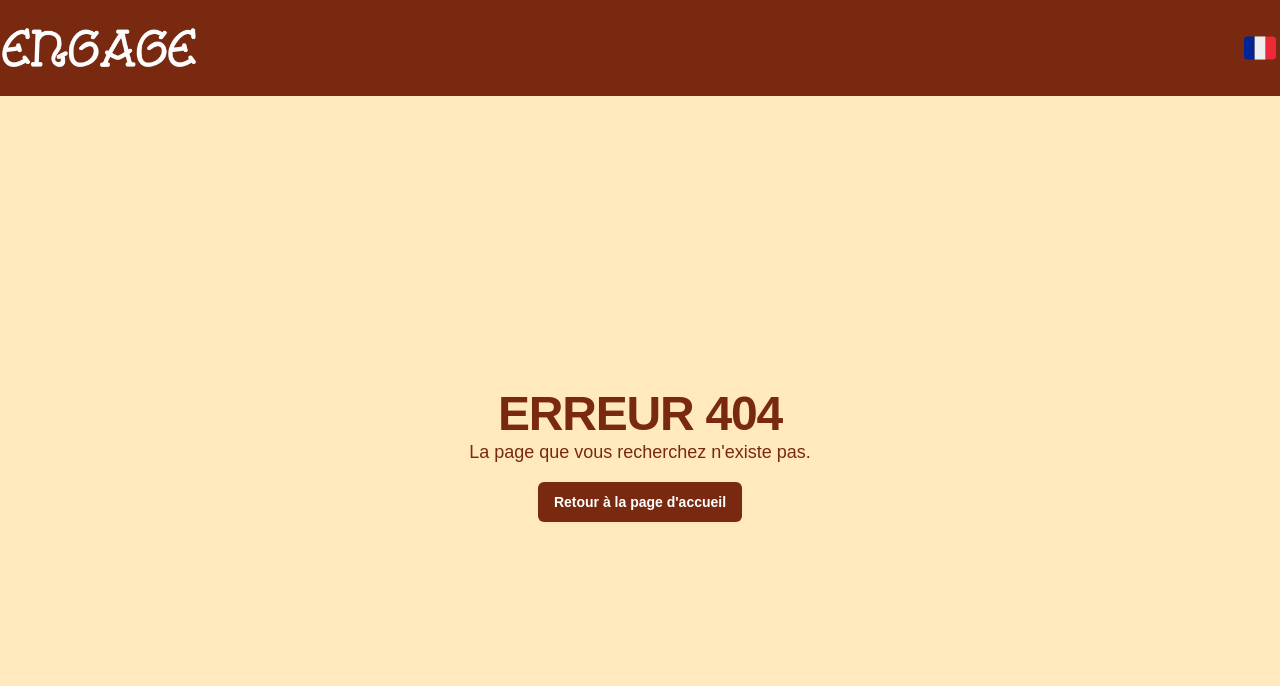
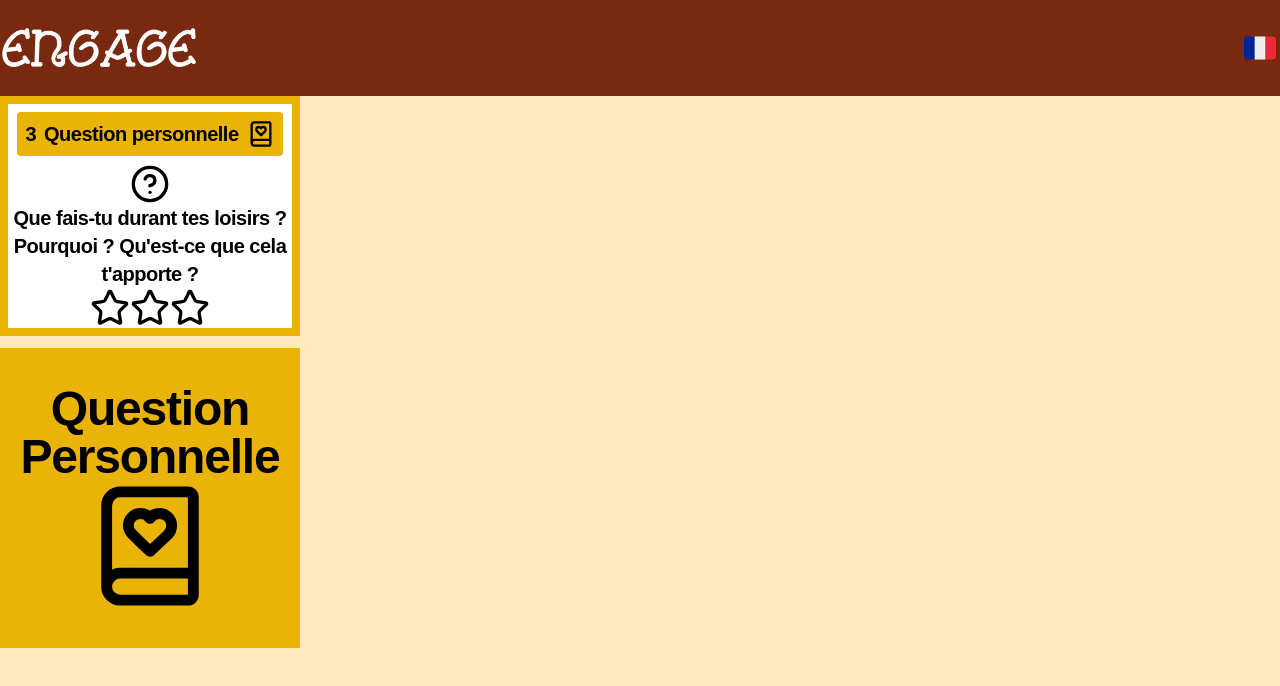
Before and after one commit to Engage-Boardgame/APP, a Next.js app: page /game in a window 1280 px wide. Before the commit this address had no page. Shown: the top 686 px of the page. Built offline with nearby package versions, Linux system fonts and the light colour scheme; a web font is replaced by a local one.

Commit message:
✨ Started cards

```diff
--- /dev/null
+++ b/app/game/page.tsx
@@ -0,0 +1,17 @@
+import Card from "@/components/Card/Card";
+import SelectCard from "@/components/Card/SelectCard";
+import {BookHeart} from "lucide-react";
+
+// -----------
+
+const GamePage = () => {
+
+    return (
+        <div className={"gap-3 flex flex-col"}>
+            <Card />
+            <SelectCard title={"Question Personnelle"} icon={<BookHeart size={130} />}/>
+        </div>
+    )
+}
+
+export default GamePage
--- a/app/page.tsx
+++ b/app/page.tsx
@@ -9,9 +9,14 @@ import { useAppDispatch } from "@/hooks/hooks";
 import { ActionButtonType } from "@/types/ActionButtonType";
 import { BookText, HomeIcon, Play } from "lucide-react";
 import { useTranslation } from "react-i18next";
+import {useRouter} from "next/navigation";
+
+// -------------
 
 export default function Home() {
+
     const { t } = useTranslation();
+    const router = useRouter();
 
     const onClickGameRules = () => {
         console.log("Game rules");
@@ -19,6 +24,7 @@ export default function Home() {
 
     const onClickStartGame = () => {
         console.log("Start a game");
+        router.push('/game')
     };
 
     const onClickDashboard = () => {
--- /dev/null
+++ b/components/Card/Card.tsx
@@ -0,0 +1,56 @@
+"use client";
+import {Card} from "@/types/Card/Card";
+import DifficultyIcon from "@/components/Card/DifficultyIcon";
+import TypographieH4 from "@/components/ui/TypographieH4";
+import {BookHeart, Captions, CircleHelp} from "lucide-react";
+import {useState} from "react";
+
+// ------------------
+
+type Props = {
+    card?: Card
+}
+
+// ------------------
+
+const Card = ({card}: Props) => {
+
+    const [isFlipped, setIsFlipped] = useState(false);
+
+    const handleFlip = () => {
+        setIsFlipped(!isFlipped);
+    };
+
+    return (
+        <div className={"w-[300px] h-min-[300px] bg-white border-8 border-yellow-500 cursor-pointer"} onClick={handleFlip}>
+            <div className={"w-[100%] h-[100%] flex flex-col items-center justify-between"}>
+                <div className={"flex flex-row bg-yellow-500 p-2 m-2 rounded items-center gap-2"}>
+                    <TypographieH4>3</TypographieH4>
+                    <TypographieH4>Question personnelle</TypographieH4>
+                    <BookHeart size={28}/>
+                </div>
+                <div>
+                    {!isFlipped ?
+                        <div className={"flex flex-col items-center text-center"}>
+                            <CircleHelp size={40}/>
+                            <TypographieH4 className={"font-bold"}>
+                                Que fais-tu durant tes loisirs ? Pourquoi ? Qu'est-ce que cela t'apporte ?
+                            </TypographieH4>
+                        </div>
+                        :
+                        <div className={"flex flex-col items-center text-center"}>
+                            <Captions size={40} />
+                            <TypographieH4 className={"font-bold"}>
+                                L'objectif est de mieux te connaître. Souvent la réponse importe peu.
+                                Essaie de mettre en évidence les soft skills qui en découlent.
+                            </TypographieH4>
+                        </div>
+                    }
+                </div>
+                <DifficultyIcon difficulty={3}/>
+            </div>
+        </div>
+    )
+}
+
+export default Card
--- /dev/null
+++ b/components/Card/DifficultyIcon.tsx
@@ -0,0 +1,30 @@
+import {Star} from "lucide-react";
+
+// --------------
+
+type Props = {
+    difficulty: number,
+    size?: number,
+    color?: string
+}
+
+// --------------
+
+const DifficultyIcon = ({difficulty, size = 40, color = "black"}: Props) => {
+
+    switch (difficulty) {
+        case 1 :
+            return <Star size={size} color={color}/>;
+        case 2 :
+            return <div className={"flex flex-row"}><Star size={size} color={color}/><Star size={size} color={color}/>
+            </div>;
+        case 3:
+            return <div className={"flex flex-row"}><Star size={size} color={color}/><Star size={size}
+                                                                                           color={color}/><Star
+                size={size} color={color}/></div>;
+        default:
+            return null;
+    }
+}
+
+export default DifficultyIcon
--- /dev/null
+++ b/components/Card/SelectCard.tsx
@@ -0,0 +1,17 @@
+import TypographieH1 from "@/components/ui/TypographieH1";
+
+type Props = {
+    title: string,
+    icon: JSX.Element
+}
+const SelectCard = ({title, icon}: Props) => {
+
+    return (
+        <div className={"w-[300px] h-[300px] bg-yellow-500 cursor-pointer flex flex-col justify-center items-center text-center"}>
+            <TypographieH1>{title}</TypographieH1>
+            {icon}
+        </div>
+    )
+}
+
+export default SelectCard
--- a/components/ui/TypographieH4.tsx
+++ b/components/ui/TypographieH4.tsx
@@ -1,7 +1,7 @@
-const TypographieH4 = ({children}) => {
+const TypographieH4 = ({children, className}) => {
 
     return (
-        <h4 className="scroll-m-20 text-xl font-semibold tracking-tight">
+        <h4 className={`scroll-m-20 text-xl font-semibold tracking-tight ${className}`}>
             {children}
         </h4>
     )
```
